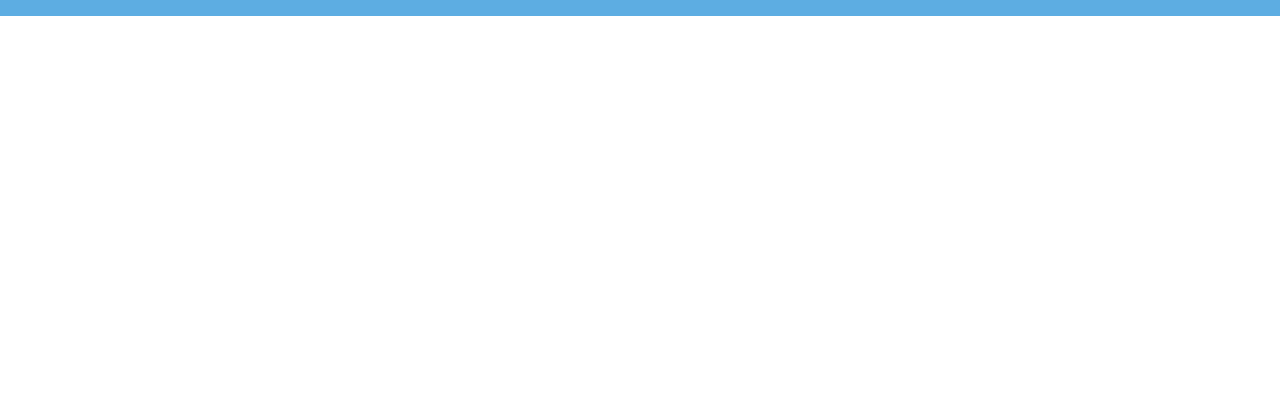
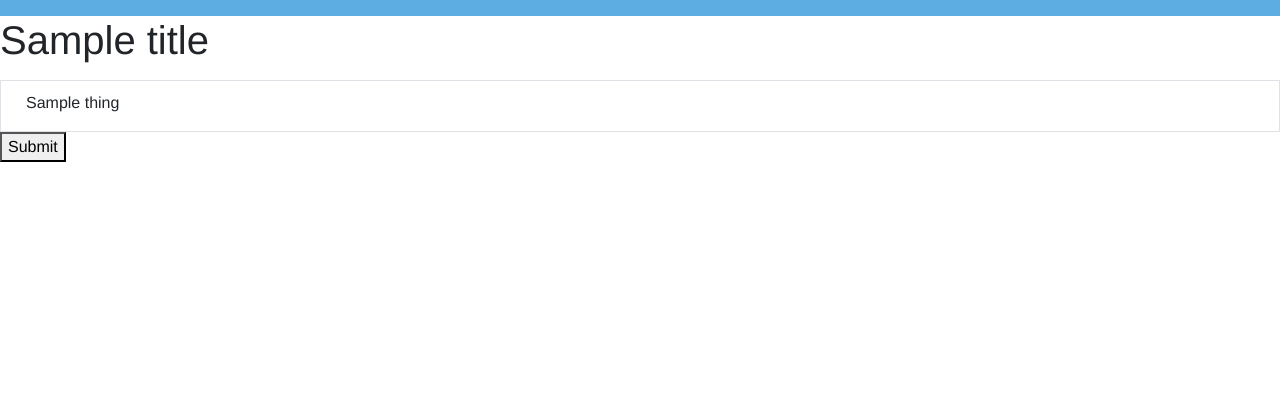
Before and after one commit to nilffej/Handlebars, a Flask app: template templates/profile.html in a window 1280 px wide. Shown: the top 420 px of the page. Run offline with Flask 2, Linux system fonts and the light colour scheme; the template is opened without the code that fills it: most values are stand-ins (such as "Sample title", 1, 10 or a date in 2020); some libraries are stand-ins or nearby versions.

Commit message:
changed profile

```diff
--- a/app.py
+++ b/app.py
@@ -96,8 +96,8 @@ def profile():
     entryList = updateSavedBikes()
     userList = updateUsers()
     # userSaved is filtered list of all entries by specific user
-    toprint = ""
     userSaved = []
+    toprint = []
     # goes through Saved bikes and if it is the users it appends it
     for entry in entryList:
         if entry[0] == session['user']:
@@ -111,16 +111,12 @@ def profile():
           bikeList = foo.fetchall()
           for x in bikeList:
               if x[0] == entry[1]:
-                  cityName = x
-                  toprint += x[1]
-                  #toprint += x[1]
-                  #toprint += x[2]
-                  #toprint += x[3]
-                  #toprint += x[4]
-              break
+                  toprint.append(x)
+                  break
+
     return render_template("profile.html",
     title = "Profile - {}".format(session["user"]), heading = session["user"],
-    entries = userSaved, postNum = range(len(userSaved)), sessionstatus = "user" in session, to = toprint)
+    entries = userSaved, toprint = toprint)
 
 @app.route("/logout")
 def logout():
--- a/templates/profile.html
+++ b/templates/profile.html
@@ -1,15 +1,22 @@
 <!DOCTYPE html>
 {% extends "template.html" %}
 
-{% block log %}
-<p>{{title}}</p>
-<p>{{heading}}</p>
-<p>{{entries}}</p>
-<p>{{to}}</p>
-<p>{{postNum}}</p>
-<p>{{sessionSatus}}</p>
+{% block body %}
+<h1><p>{{title}}</p></h1>
+{% for entry in toprint %}
+<div class="container-fluid" >
+  <div class="row">
+    <div class="col-sm border">
+      <div style="margin: 10px;">
+        {% for thing in entry %}
+        <p>{{thing}}</p>
+        {% endfor %}
+      </div>
+    </div>
+  </div>
+</div>
+{% endfor %}
 <form action="/addBike">
   <button type="submit">Submit</button>
 </form>
-
 {% endblock %}
--- a/templates/template.html
+++ b/templates/template.html
@@ -25,6 +25,7 @@
     {% block body %}
     {% endblock %}
 
+
   </body>
   <footer style="position: fixed; left: 0; bottom: 0; padding: 5px; margin-top: 0; width: 100%; background: rgba(0, 0, 0, 0.5); color: white; text-align: center; border-top: solid; border-color:lightgray; border-width: 5px;">
      &copy Team HandleBars - Kenneth Chin, Calvin Chu, Jeff Lin, Henry Liu <br> "What does a bike and a rubber duck have in common? They both have a handlebar except for the duck."
```
